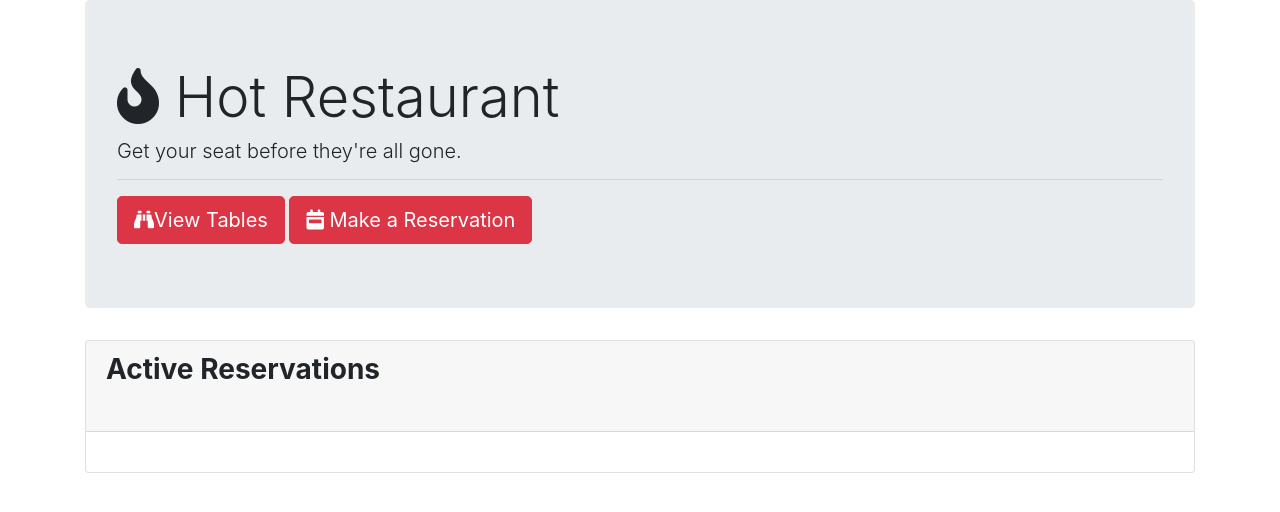
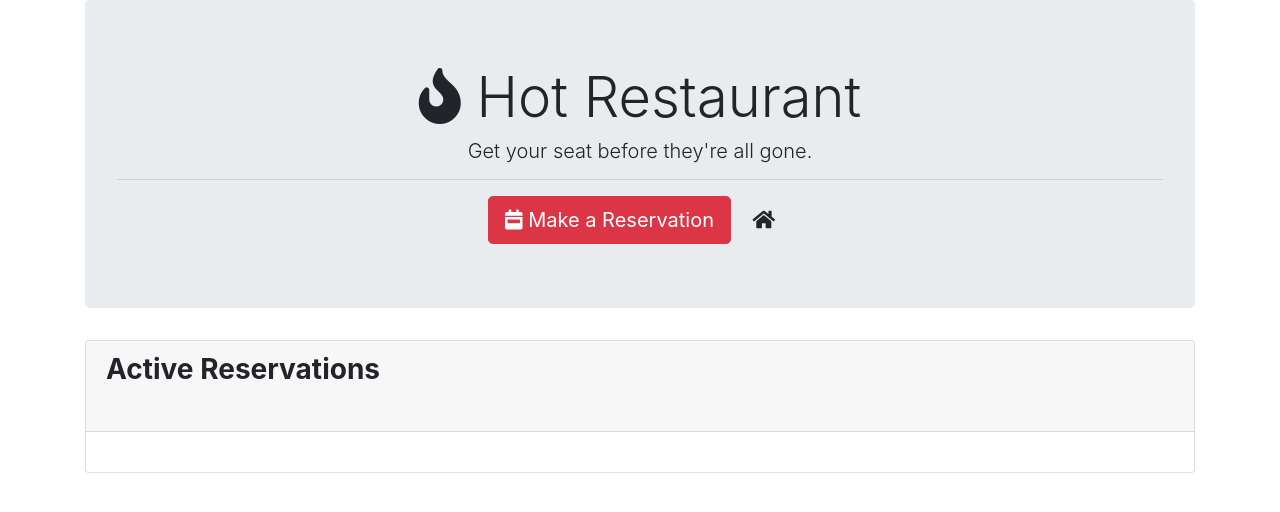
Before and after one commit to manuelg139/Hot-Restaurant-App, a website: page tables.html in a window 1280 px wide. Drawn offline with nearby package versions, Linux system fonts and the light colour scheme.

Commit message:
centering content on all html pages and other small UI changes

```diff
--- a/tables.html
+++ b/tables.html
@@ -10,20 +10,16 @@
 
   <body>
     <div class="container">
-      <div class="jumbotron">
+      <div class="jumbotron" style="text-align: center;">
         <h1 class="display-4"><i class="fas fa-fire"></i> Hot Restaurant</h1>
         <h3 class="lead">Get your seat before they're all gone.</h3>
         <hr>
-        <a href="/tables">
-          <button class="btn btn-danger btn-lg">
-            <i class="fas fa-binoculars"></i>View Tables
-          </button>
-        </a>
         <a href="/reserve">
           <button class="btn btn-danger btn-lg">
             <i class="fas fa-calendar-week"></i> Make a Reservation
           </button>
         </a>
+        <a href="/home"><button class="btn btn-lg btn-default"><span class="fa fa-home"></span></button></a>
       </div>
       <div class="row">
         <div class="col-12">
```
Also changed, not shown: home.html (+2 -2 lines), reserve.html (+2 -2 lines), 1 other file.
